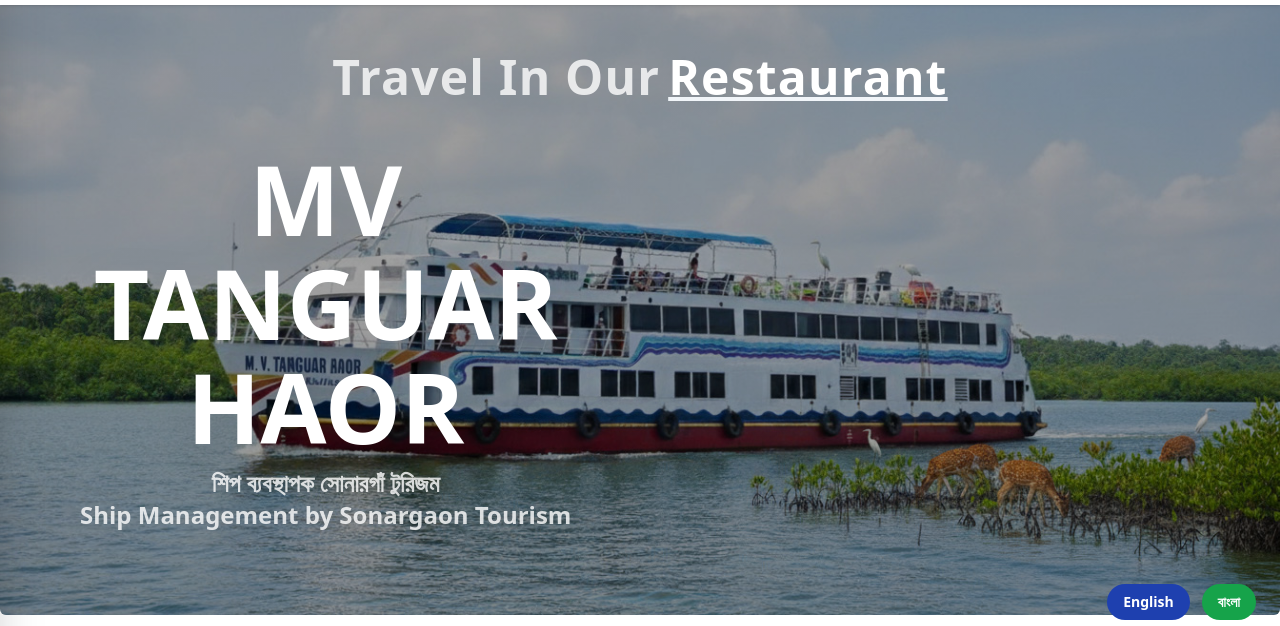
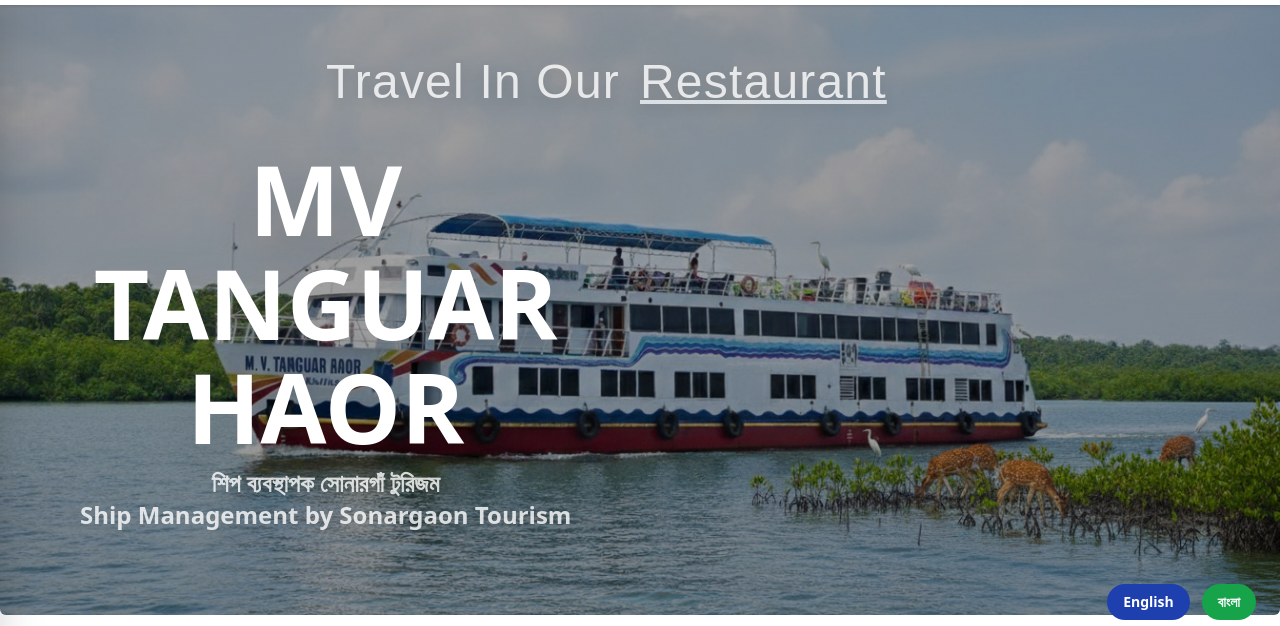
Before and after one commit to kbmhhridoy-gif/MV-Tanguar-Hour, a plain HTML site: page index.html in a window 1280 px wide. Shown: the part 75-701 px from the top of the page. Drawn offline with nearby package versions, Linux system fonts and the light colour scheme.

Commit message:
done  tittle

```diff
--- a/index.html
+++ b/index.html
@@ -93,7 +93,7 @@
     }
     100% {
       opacity: 0;
-      transform: translateY(-20%);
+      transform: translateY(20%);
     }
   }
 
@@ -288,17 +288,12 @@
           class="absolute top-16 mt-16 left-0 right-0 flex justify-center items-center px-4"
         >
           <h1
-            class="text-center text-3xl sm:text-4xl md:text-5xl font-semibold tracking-wide flex gap-2"
-          >
-            <span class="opacity-80">Travel In Our</span>
-            <span class="relative overflow-hidden h-[1.2em] inline-block">
-              <span
-                id="dynamic-word"
-                class="inline-block text-white underline decoration-4 decoration-slate-100 slide-anim"
-                >Ships</span
-              >
-            </span>
-          </h1>
+          style="display: flex; flex-direction: row; align-items: baseline; gap: 0.5rem; text-align: left; font-size: clamp(1.25rem, 5vw, 3rem); font-family: sans-serif; font-weight: 400; letter-spacing: 0.025em; line-height: 1.2; filter: drop-shadow(0 4px 6px rgba(0, 0, 0, 0.1));">
+          <span style="position: absolute; left: -100; right: 0; padding-right: 20px; white-space: nowrap; opacity: 80%;">Travel In Our</span>
+
+          <span id="dynamic-word"
+            style="display: inline-block; position: absolute; left:0; right: 5000; min-width: 200px; text-align: left; color: white; opacity: 80%; text-decoration: underline; text-decoration-thickness: 4px; text-decoration-color: #f1f5f9; transition: opacity 0.5s ease-in-out, transform 0.5s ease-in-out;">Ships</span>
+        </h1>
         </div>
 
         <div
```
